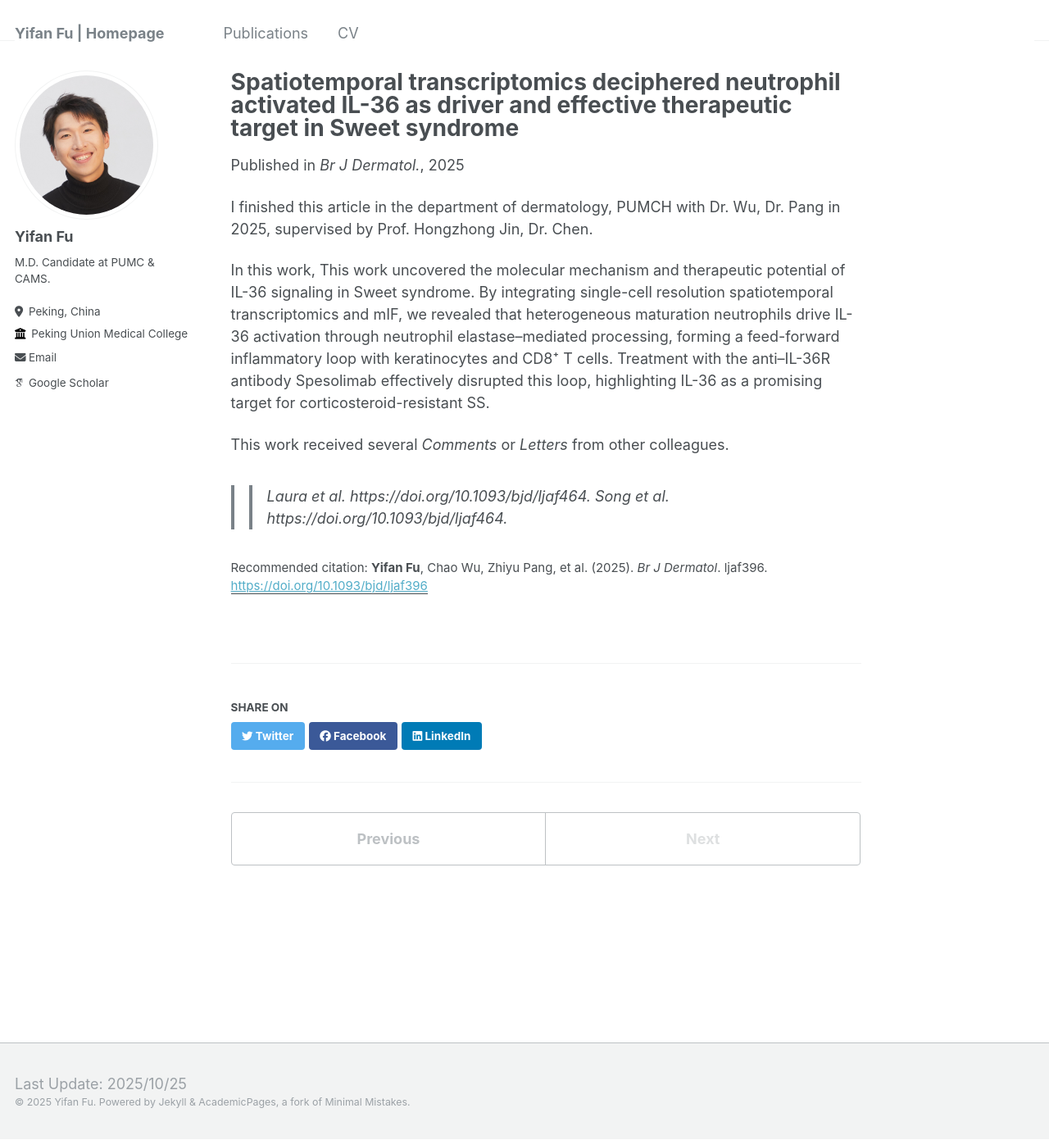
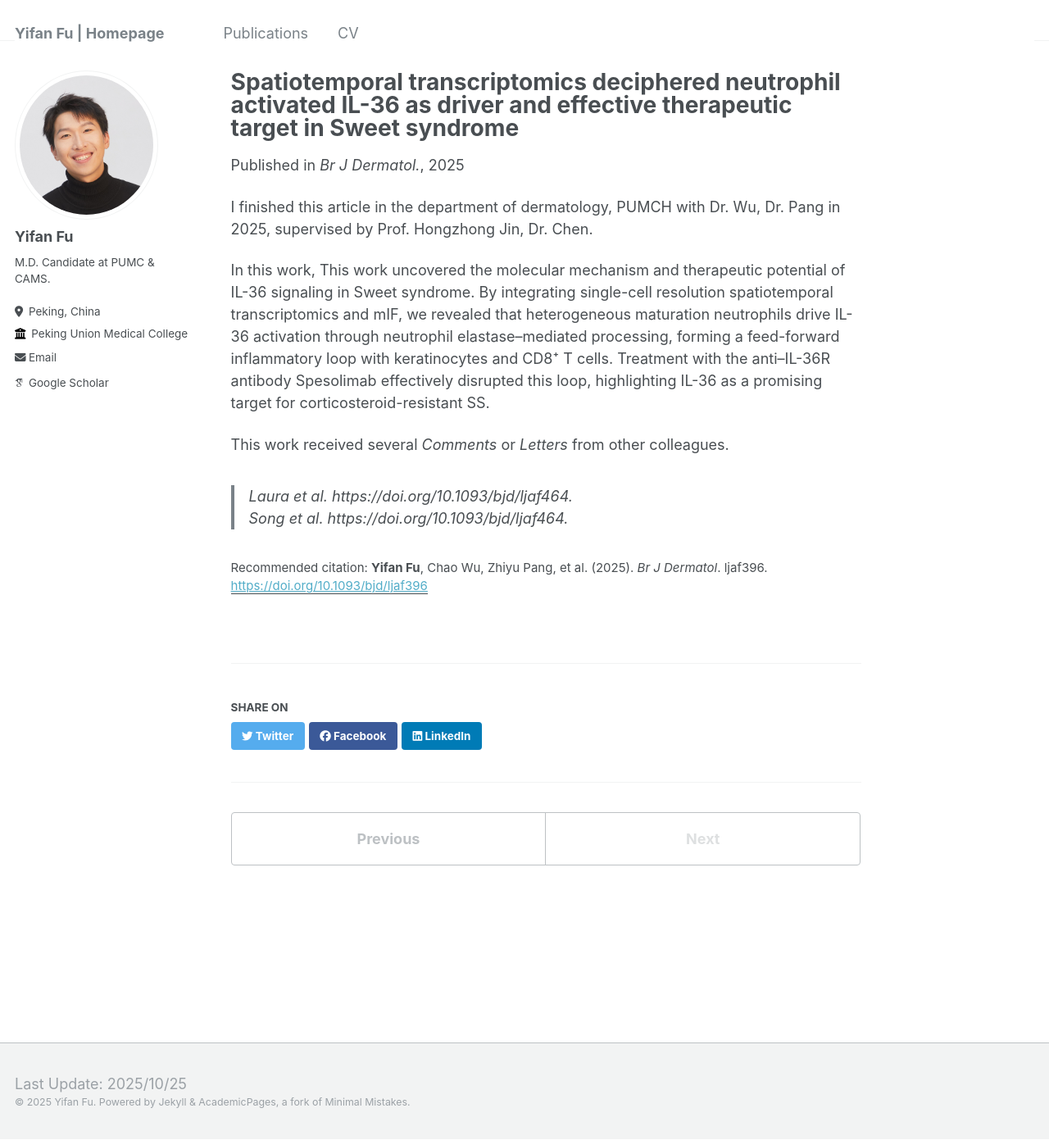
Before and after one commit to yifanfu01/yifanfu01.github.io, a Jekyll site: the page built from _publications/2025BJD.md, in a window 1280 px wide and 1391 px high. Shown: the whole window at 82% size. Built offline with Jekyll 4.4.1, drawn with Linux system fonts in a browser that asks for light colours; some web fonts are replaced.

Commit message:
Update 2025BJD.md

```diff
--- a/_publications/2025BJD.md
+++ b/_publications/2025BJD.md
@@ -14,5 +14,5 @@ I finished this article in the department of dermatology, PUMCH with Dr. Wu, Dr.
 In this work, This work uncovered the molecular mechanism and therapeutic potential of IL-36 signaling in Sweet syndrome. By integrating single-cell resolution spatiotemporal transcriptomics and mIF, we revealed that heterogeneous maturation neutrophils drive IL-36 activation through neutrophil elastase–mediated processing, forming a feed-forward inflammatory loop with keratinocytes and CD8⁺ T cells. Treatment with the anti–IL-36R antibody Spesolimab effectively disrupted this loop, highlighting IL-36 as a promising target for corticosteroid-resistant SS.
 
 This work received several <i>Comments</i> or <i>Letters</i> from other colleagues.
->> Laura et al. https://doi.org/10.1093/bjd/ljaf464.
->> Song et al. https://doi.org/10.1093/bjd/ljaf464.
+> Laura et al. https://doi.org/10.1093/bjd/ljaf464.
+> Song et al. https://doi.org/10.1093/bjd/ljaf464.
```
